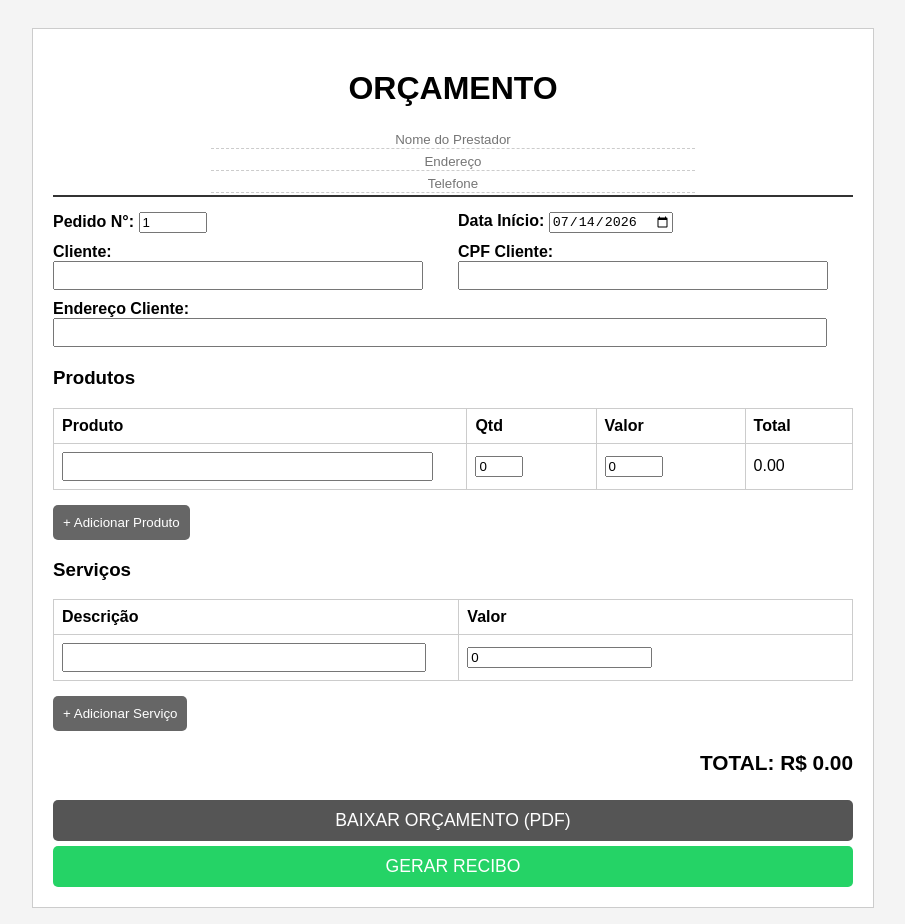
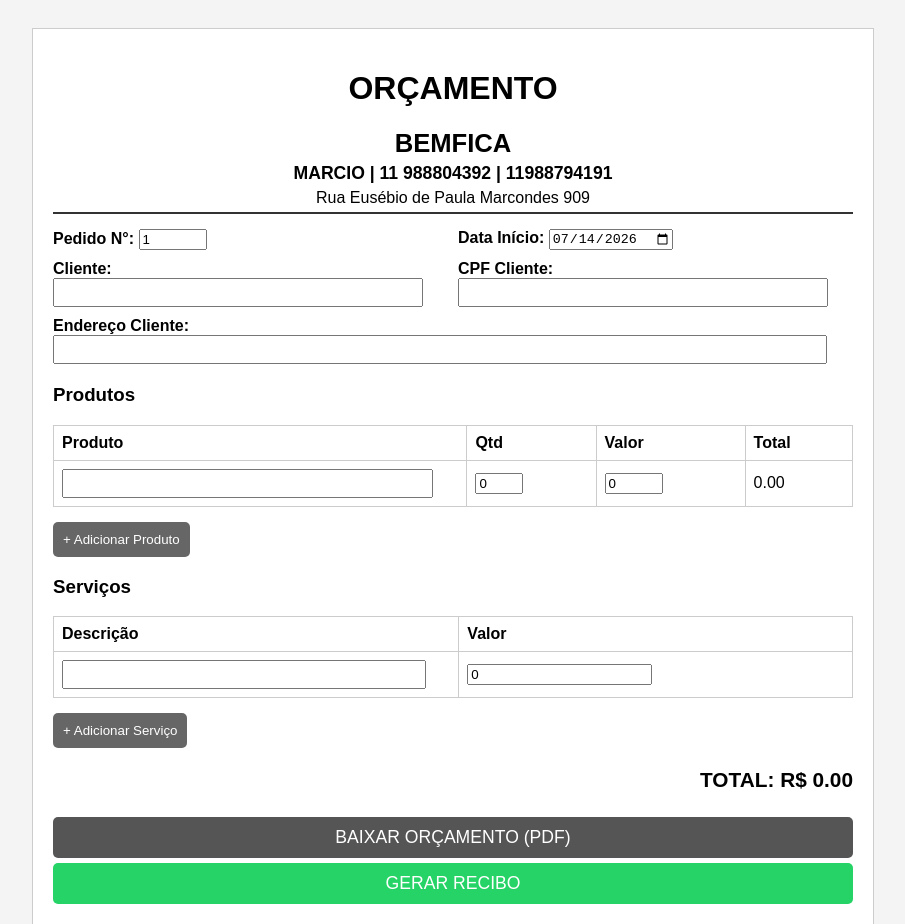
Before and after one commit to Jhonesw/OR-AMENTOAPP, a plain HTML site: page index.html in a window 1280 px wide. Shown: the top 924 px of the page, without its empty margins (187-1092 px from the left). Drawn offline with Linux system fonts and the light colour scheme.

Commit message:
ATUA2
ATUA2

```diff
--- a/index.html
+++ b/index.html
@@ -2,7 +2,7 @@
 <html lang="pt-br">
 <head>
     <meta charset="UTF-8">
-    <title>Dois de Julho | Orçamento e Recibo</title>
+    <title>MARCIO - BEMFICA  | ORÇAMENTO E RECIBO</title>
     <style>
         body { font-family: sans-serif; padding: 20px; background: #f4f4f4; }
         .documento { background: white; padding: 20px; border: 1px solid #ccc; max-width: 800px; margin: auto; }
@@ -21,11 +21,14 @@
 <div class="documento" id="areaOrcamento">
     <div class="header">
         <h1>ORÇAMENTO</h1>
-        <div class="header-edit">
-            <input type="text" id="nomePrestador" placeholder="Nome do Prestador">
-            <input type="text" id="enderecoPrestador" placeholder="Endereço">
-            <input type="text" id="telefonePrestador" placeholder="Telefone">
-        </div>
+        <h2 style="margin: 5px 0; font-size: 1.6em; text-transform: uppercase;">BEMFICA</h2>
+        <p style="margin: 5px 0; font-size: 1.1em; font-weight: bold;">MARCIO | 11 988804392 | 11988794191</p>
+        <p style="margin: 5px 0; font-size: 1em;">Rua Eusébio de Paula Marcondes 909</p>
+
+        <!-- Inputs ocultos para manter a perfeita funcionalidade do script de recibo -->
+        <input type="hidden" id="nomePrestador" value="MARCIO">
+        <input type="hidden" id="enderecoPrestador" value="Rua Eusébio de Paula Marcondes 909">
+        <input type="hidden" id="telefonePrestador" value="11 988804392 E 11988794191">
     </div>
 
     <div class="grid-info">
```
